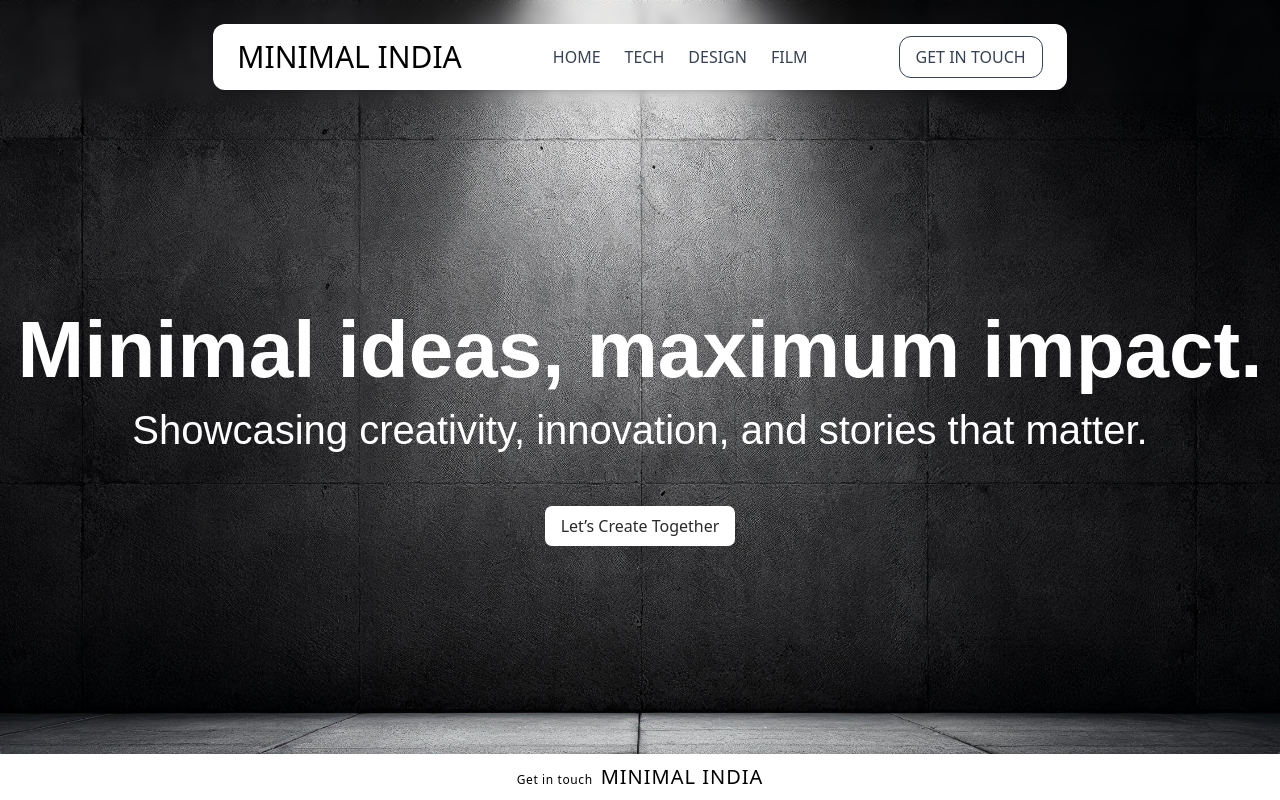
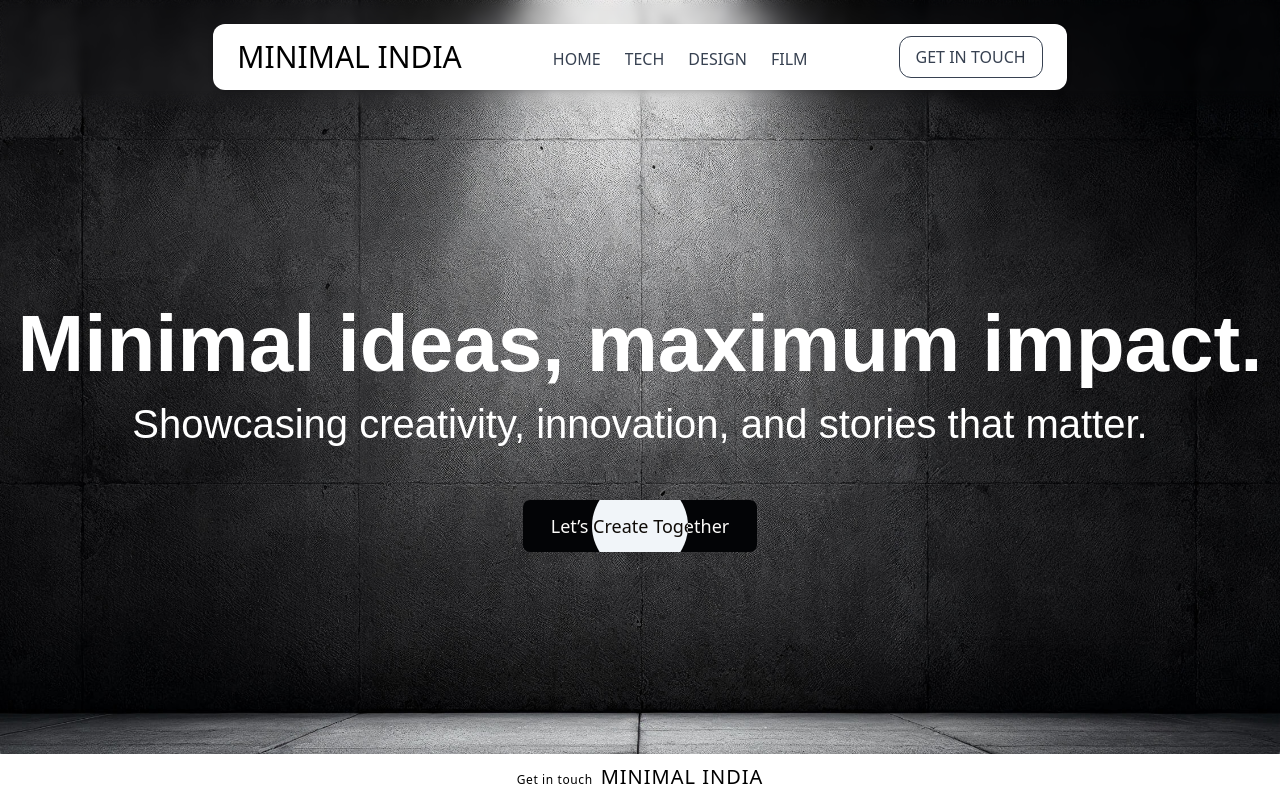
Before and after one commit to RugvedDhorje/minimal_india_Final, a Next.js app: page / in a window 1280 px wide. Shown: the top 800 px of the page. Built offline with nearby package versions, Linux system fonts and the light colour scheme; a web font is replaced by a local one.

Commit message:
homepage btn, nav animation

```diff
--- a/components/HomePage.tsx
+++ b/components/HomePage.tsx
@@ -1,6 +1,7 @@
 "use client";
 import { motion } from "framer-motion";
 import Navbar from "./Navbar";
+import SpotlightButton from "./SpotlightButton";
 
 export default function HomePage() {
   return (
@@ -36,7 +37,7 @@ export default function HomePage() {
           Showcasing creativity, innovation, and stories that matter.
         </motion.h2>
         <div className="flex justify-center mt-14">
-          <motion.button
+          {/* <motion.button
             initial={{ y: 100 }}
             whileInView={{ y: 0 }}
             transition={{ duration: 0.5 }}
@@ -46,7 +47,8 @@ export default function HomePage() {
             }}
           >
             Let’s Create Together
-          </motion.button>
+          </motion.button> */}
+          <SpotlightButton />
         </div>
       </div>
     </div>
--- a/components/Navbar.tsx
+++ b/components/Navbar.tsx
@@ -177,15 +177,31 @@ export default function Navbar() {
           {/* Desktop Navigation */}
           <ul className="hidden lg:flex space-x-6">
             {["home", "tech", "design", "film"].map((item) => (
-              <Link
+              <motion.div
                 key={item}
-                to={item}
-                smooth={true}
-                duration={500}
-                className="text-[16px] font-normal uppercase text-gray-700 hover:text-black transition cursor-pointer"
+                className="relative h-[20px] overflow-hidden flex items-start"
               >
-                {item.charAt(0).toUpperCase() + item.slice(1)}
-              </Link>
+                <Link
+                  to={item}
+                  smooth={true}
+                  duration={500}
+                  className="text-[16px] font-normal uppercase text-gray-700 cursor-pointer"
+                >
+                  {/* Wrapping both texts inside one div */}
+                  <motion.div
+                    initial={{ y: "0%" }}
+                    whileHover={{ y: "-50%" }}
+                    transition={{ duration: 0.3, ease: "easeInOut" }}
+                    className="flex flex-col"
+                  >
+                    {/* Original Text */}
+                    <span>{item.charAt(0).toUpperCase() + item.slice(1)}</span>
+
+                    {/* Duplicate Text (Comes from Below) */}
+                    <span>{item.charAt(0).toUpperCase() + item.slice(1)}</span>
+                  </motion.div>
+                </Link>
+              </motion.div>
             ))}
           </ul>
 
--- /dev/null
+++ b/components/SpotlightButton.tsx
@@ -0,0 +1,61 @@
+import { motion } from "framer-motion";
+import { useEffect, useRef } from "react";
+
+const SpotlightButton = () => {
+  const btnRef = useRef<HTMLButtonElement | null>(null);
+  const spanRef = useRef<HTMLSpanElement | null>(null);
+
+  useEffect(() => {
+    const handleMouseMove = (e: MouseEvent) => {
+      if (!btnRef.current || !spanRef.current) return;
+
+      const { width } = btnRef.current.getBoundingClientRect();
+      const offset = e.offsetX;
+      const left = `${(offset / width) * 100}%`;
+
+      spanRef.current.animate({ left }, { duration: 250, fill: "forwards" });
+    };
+
+    const handleMouseLeave = () => {
+      if (spanRef.current) {
+        spanRef.current.animate(
+          { left: "50%" },
+          { duration: 100, fill: "forwards" }
+        );
+      }
+    };
+
+    if (btnRef.current) {
+      btnRef.current.addEventListener("mousemove", handleMouseMove);
+      btnRef.current.addEventListener("mouseleave", handleMouseLeave);
+    }
+
+    return () => {
+      if (btnRef.current) {
+        btnRef.current.removeEventListener("mousemove", handleMouseMove);
+        btnRef.current.removeEventListener("mouseleave", handleMouseLeave);
+      }
+    };
+  }, []);
+
+  return (
+    <motion.button
+      whileTap={{ scale: 0.985 }}
+      ref={btnRef}
+      className="relative w-full max-w-xs overflow-hidden rounded-lg bg-[#030406] px-7 py-3 text-lg font-medium text-white"
+      style={{
+        borderRadius: "7px",
+      }}
+    >
+      <span className="pointer-events-none relative z-10 mix-blend-difference">
+        Let’s Create Together
+      </span>
+      <span
+        ref={spanRef}
+        className="pointer-events-none absolute left-[50%] top-[50%] h-24 w-24 -translate-x-[50%] -translate-y-[50%] rounded-full bg-slate-100"
+      />
+    </motion.button>
+  );
+};
+
+export default SpotlightButton;
--- a/components/ui/infinite-moving-cards.tsx
+++ b/components/ui/infinite-moving-cards.tsx
@@ -71,7 +71,7 @@ export const InfiniteMovingCards = ({
     <div
       ref={containerRef}
       className={cn(
-        "scroller relative z-20 max-w-screen-2xl bg-gray-700 overflow-hidden  [mask-image:linear-gradient(to_right,transparent,white_20%,white_80%,transparent)]",
+        "scroller relative z-20 max-w-screen-2xl w-11/12 rounded-full bg-gray-700 overflow-hidden  [mask-image:linear-gradient(to_right,transparent,white_20%,white_80%,transparent)]",
         className
       )}
     >
```
